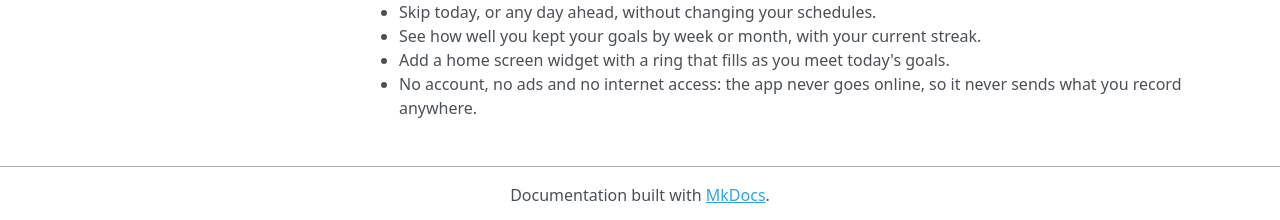
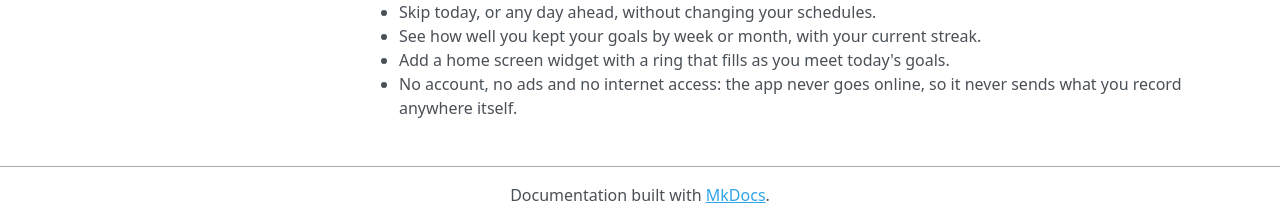
Before and after one commit to derekwinters/simple-stretch-android, an MkDocs documentation site: the page built from docs/store/listing.md, in a window 1280 px wide and 1273 px high. Shown: the part 1050-1270 px from the top of the window. Built offline with MkDocs 1.6.1, drawn with Linux system fonts in a browser that asks for light colours; nearby versions of some CDN libraries.

Commit message:
docs(store): match the privacy policy's wording on sending data
Co-Authored-By: Claude Opus 5.5 (1M context) <noreply@anthropic.com>

```diff
--- a/docs/store/listing.md
+++ b/docs/store/listing.md
@@ -46,4 +46,4 @@ Simple Stretch reminds you to stretch during the day, on a schedule you choose.
 - Skip today, or any day ahead, without changing your schedules. <!-- SKIP-001, SKIP-002, SKIP-006 -->
 - See how well you kept your goals by week or month, with your current streak. <!-- TREND-004, TREND-005, TREND-006 -->
 - Add a home screen widget with a ring that fills as you meet today's goals. <!-- WIDGET-001, WIDGET-002, WIDGET-003 -->
-- No account, no ads and no internet access: the app never goes online, so it never sends what you record anywhere. <!-- PRIV-001, PRIV-002 -->
+- No account, no ads and no internet access: the app never goes online, so it never sends what you record anywhere itself. <!-- PRIV-001, PRIV-002 -->
```
Also changed, not shown: 1 other file.
